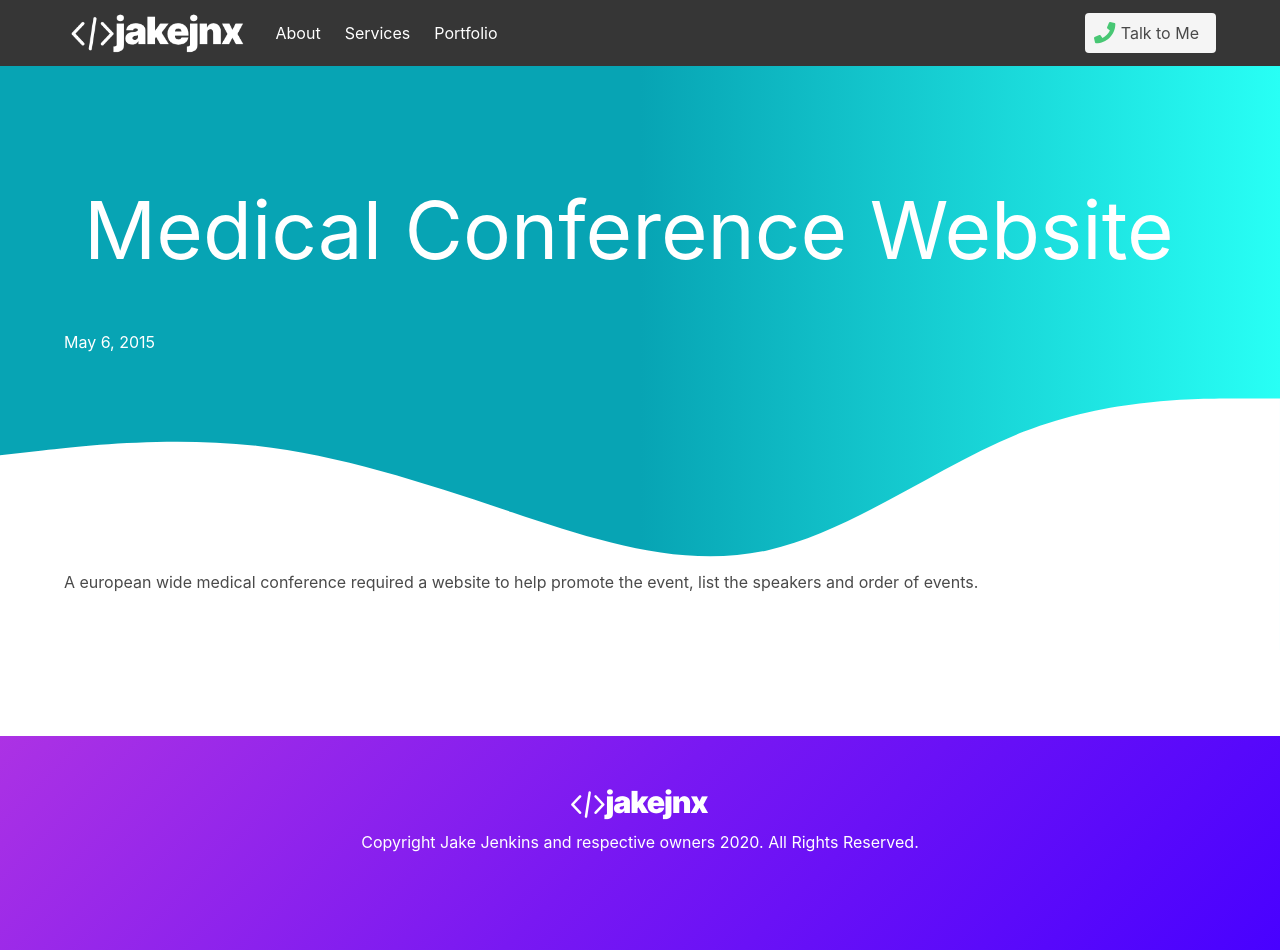
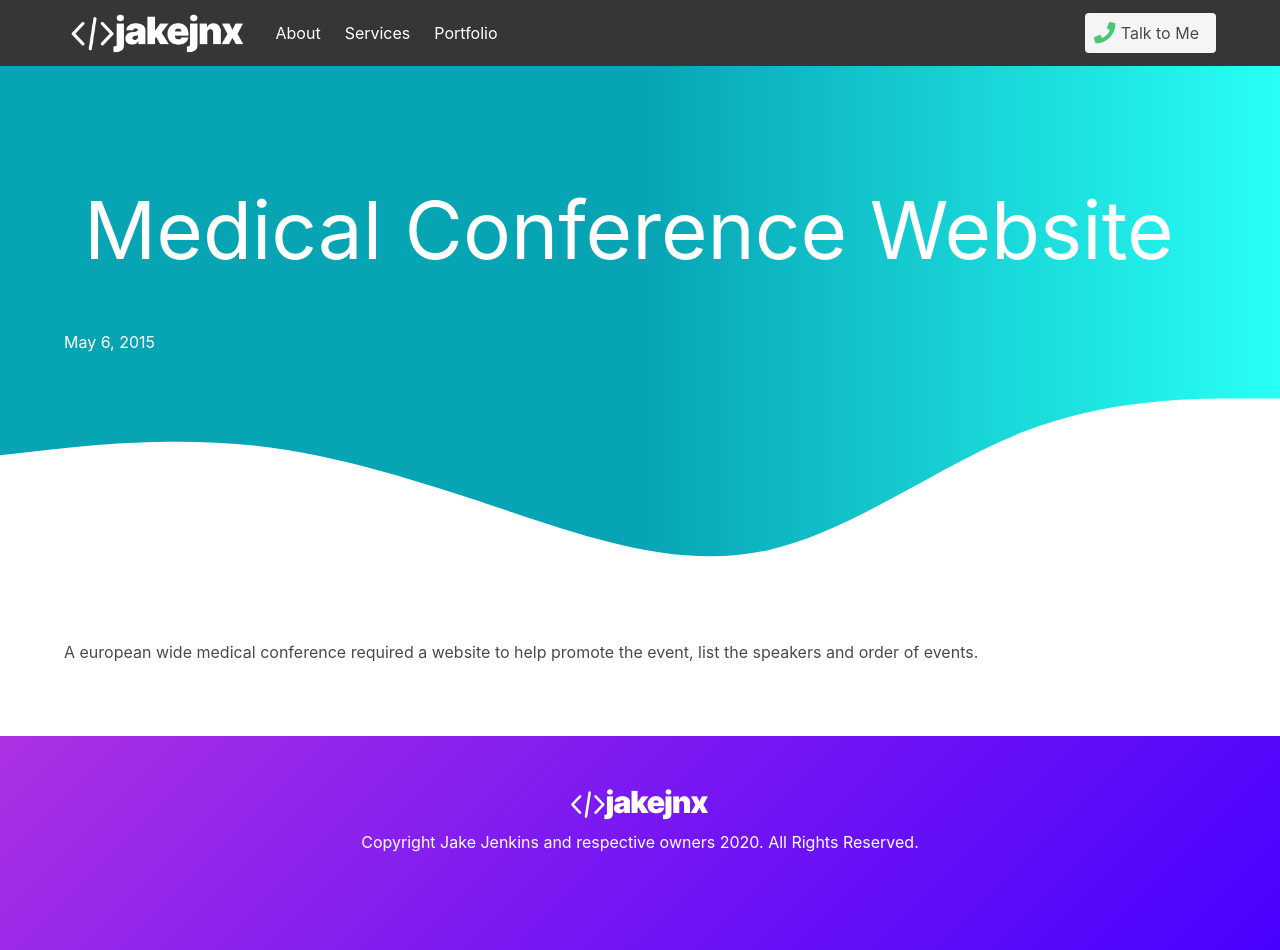
Before and after one commit to jake-jenkins/jjnx-bulma, a Jekyll site: the page built from _portfolio/medical-conference-website.md, in a window 1280 px wide. Built offline with Jekyll 4.4.1, drawn with Linux system fonts in a browser that asks for light colours; nearby versions of some CDN libraries.

Commit message:
Update head.html

```diff
--- a/_includes/head.html
+++ b/_includes/head.html
@@ -46,7 +46,7 @@
     }
 
     .jjp {
-     margin-top: -120px;
+     margin-top: -50px;
     }
 
     .blue {
```
